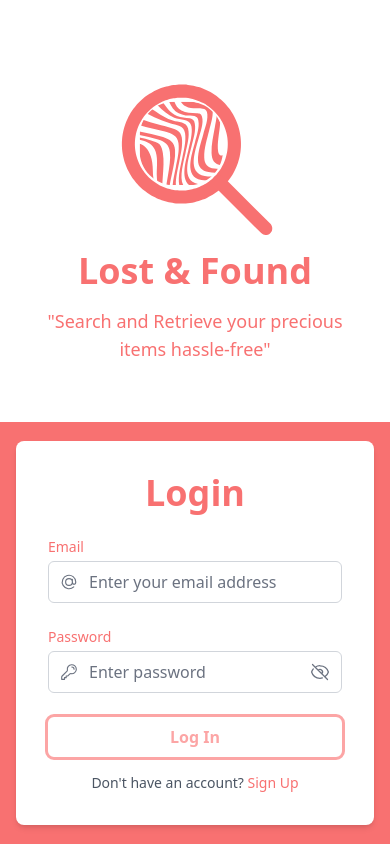
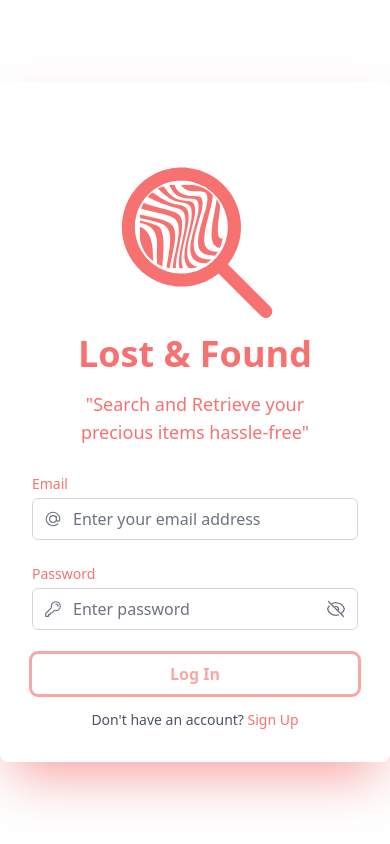
Before and after one commit to Qntlz/Lost-Found-Web-App, a Next.js app: page /login in a window 390 px wide. Built offline with nearby package versions, Linux system fonts and the light colour scheme; no server answers.

Commit message:
Modify to be Mobile Responsive

```diff
--- a/app/login/page.tsx
+++ b/app/login/page.tsx
@@ -7,8 +7,8 @@ export const metadata: Metadata = {
 
 export default function LoginPage() {
   return (
-    <main className="min-h-screen flex">
-      <div className="flex-1 flex flex-col">
+    <main className="min-h-screen">
+      <div className="md:flex-col md:flex-grow">
         <LoginForm />
       </div>
     </main>
--- a/app/ui/login/login-form.tsx
+++ b/app/ui/login/login-form.tsx
@@ -43,7 +43,9 @@ export default function LoginPage() {
     };
 
     return (
-        <div className="min-h-screen flex flex-col md:flex-row">
+        <div className="relative">
+            {/* Large Screen View */}
+            <div className="min-h-screen hidden flex-row md:flex">
                 {/* Left Side - Logo and Motto */}
                 < LogoMotto />
 
@@ -119,5 +121,79 @@ export default function LoginPage() {
                     </div>
                 </div>
             </div>
+
+            {/* Mobile View */}
+            <div className="flex min-h-screen items-center justify-center md:hidden">
+                <div className="w-full max-w-md p-8 bg-white rounded-lg shadow-2xl shadow-red-500/50">
+                    <div className="my-3">
+                        < LogoMotto />
+                    </div>
+                    <form onSubmit={handleSubmit} className="space-y-6">
+                        <div>
+                            <label htmlFor="email" className="block text-sm font-medium text-red-400">
+                                Email
+                            </label>
+                            <div className="relative">
+                                <input
+                                    id="email"
+                                    type="email"
+                                    name="email"
+                                    placeholder="Enter your email address"
+                                    required
+                                    value={email}
+                                    onChange={(e) => setEmail(e.target.value)}
+                                    className="mt-1 block w-full px-4 py-2 pl-10 border border-gray-300 rounded-md focus:outline-none focus:ring-2 focus:ring-red-300 focus:border-transparent placeholder:text-gray-500"
+                                />
+                                <AtSymbolIcon className="pointer-events-none absolute left-3 top-1/2 h-[18px] w-[18px] -translate-y-1/2 text-gray-500 peer-focus:text-gray-900" />
+                            </div>
+                        </div>
+                        <div>
+                            <label htmlFor="password" className="block text-sm font-medium text-red-400">
+                                Password
+                            </label>
+                            <div className="relative">
+                                <input
+                                    id="password"
+                                    type={showPassword ? 'text' : 'password'}
+                                    name="password"
+                                    placeholder="Enter password"
+                                    required
+                                    value={password}
+                                    onChange={(e) => setPassword(e.target.value)}
+                                    minLength={8}
+                                    className="mt-1 block w-full px-4 py-2 pl-10 border border-gray-300 rounded-md focus:outline-none focus:ring-2 focus:ring-red-300 focus:border-transparent placeholder:text-gray-500"
+                                />
+                                <KeyIcon className="pointer-events-none absolute left-3 top-1/2 h-[18px] w-[18px] -translate-y-1/2 text-gray-500 peer-focus:text-gray-900" />
+                                <button
+                                    type="button"
+                                    onClick={togglePasswordVisibility}
+                                    className="absolute right-3 top-1/2 -translate-y-1/2"
+                                >
+                                    {showPassword ? <EyeIcon className="h-5 w-5 text-gray-500" /> : <EyeSlashIcon className="h-5 w-5 text-gray-500" />}
+                                </button>
+                            </div>
+                        </div>
+                        {error && (
+                            <div className="text-red-500 text-sm flex items-center">
+                                <ExclamationCircleIcon className="h-5 w-5 mr-2" />
+                                {error}
+                            </div>
+                        )}
+                        <button
+                            type="submit"
+                            className="w-full text-red-300 py-2 outline outline-red-300 rounded-md font-semibold hover:bg-red-700 hover:outline-none hover:text-white transition duration-300"
+                        >
+                            Log In
+                        </button>
+                    </form>
+                    <p className="text-center text-sm text-gray-600 mt-4">
+                        Don't have an account?{' '}
+                        <Link href="/signup" className="text-red-400 hover:underline">
+                            Sign Up
+                        </Link>
+                    </p>
+                </div>
+            </div>
+        </div>
     );
 };
```
Lines whose indentation alone changed are shown as unchanged.
